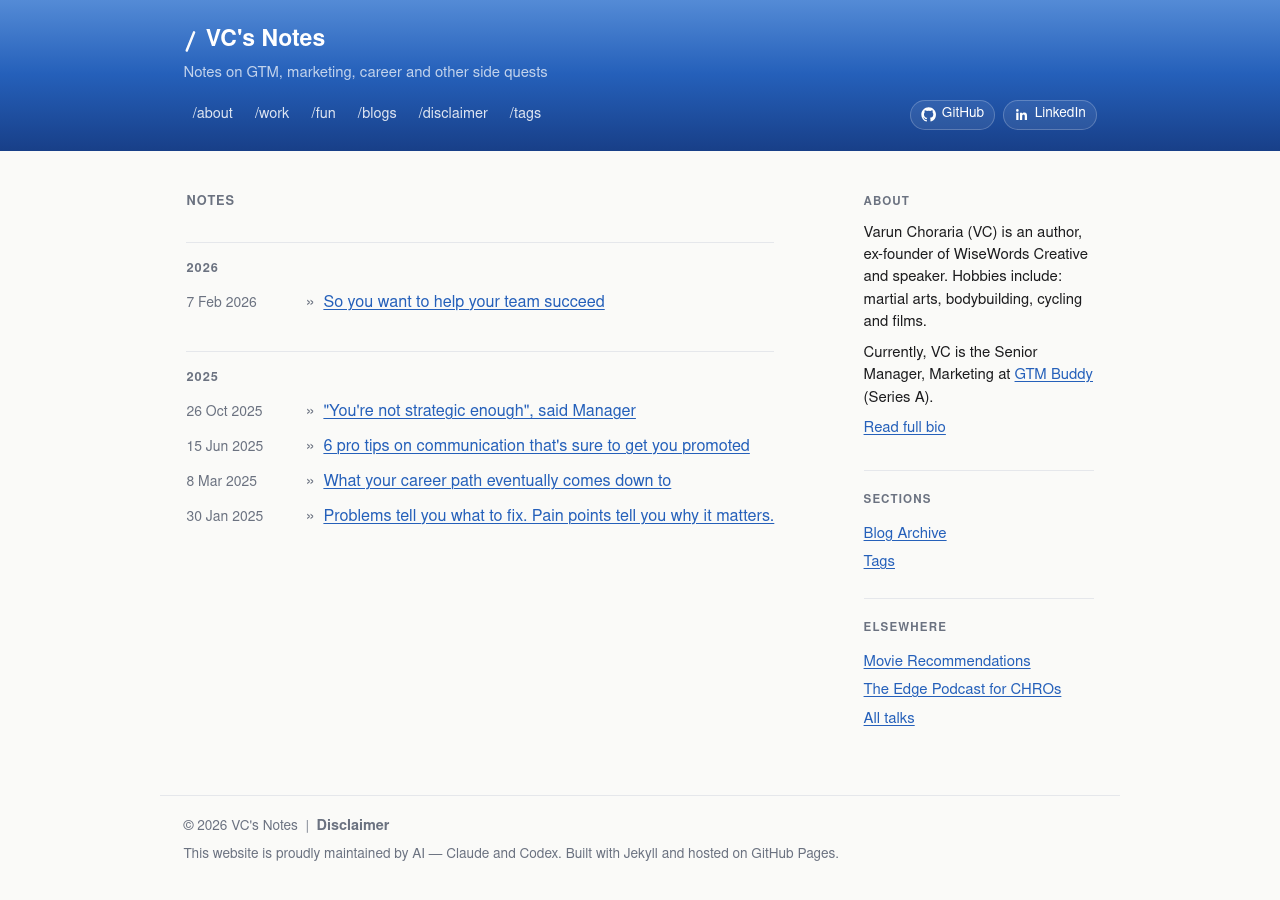
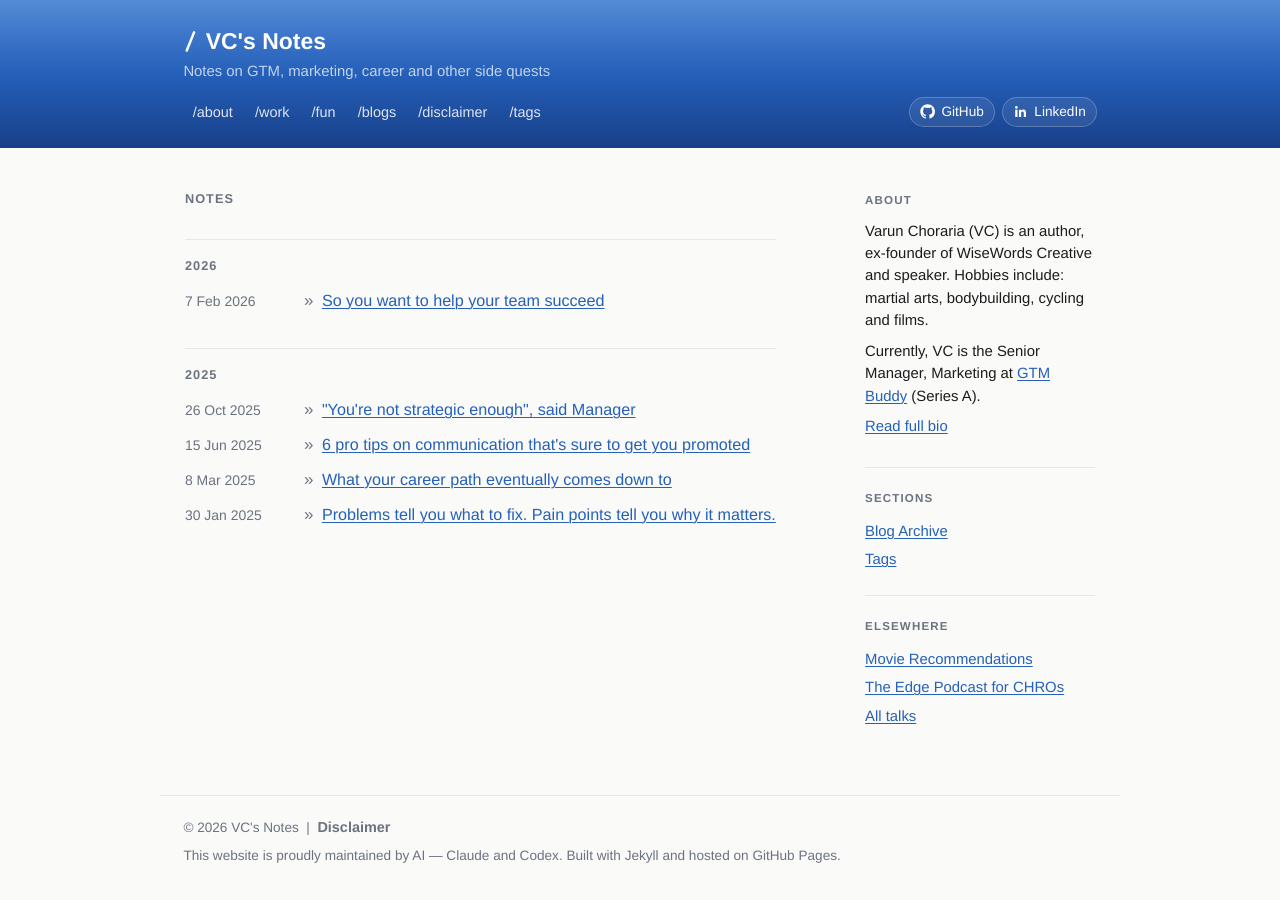
Before and after one commit to vcxcvii/vcxcvii.github.io, a Jekyll site: the page built from index.md, in a window 1280 px wide. Built offline with Jekyll 4.4.1, drawn with Linux system fonts in a browser that asks for light colours.

Commit message:
Use Helvetica Neue as main text stack

```diff
--- a/assets/css/style.scss
+++ b/assets/css/style.scss
@@ -16,7 +16,7 @@
   --gradient-end: rgb(24, 63, 136);
   --page-width: 960px;
   --page-gutter: clamp(1rem, 4vw, 1.375rem);
-  --font-sans: "Nimbus Sans L", "Nimbus Sans", "Helvetica Neue", Arial, sans-serif;
+  --font-sans: "Helvetica Neue", Helvetica, sans-serif;
   --font-mono: ui-monospace, SFMono-Regular, Menlo, Monaco, Consolas, "Liberation Mono", monospace;
 }
 
```
Also changed, not shown: 1 other file.
